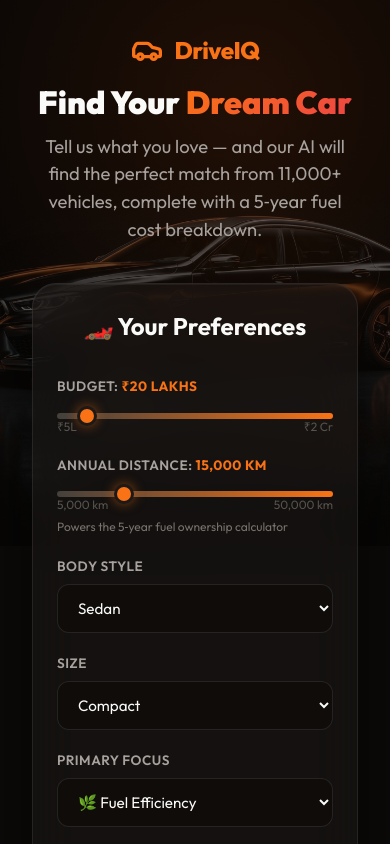
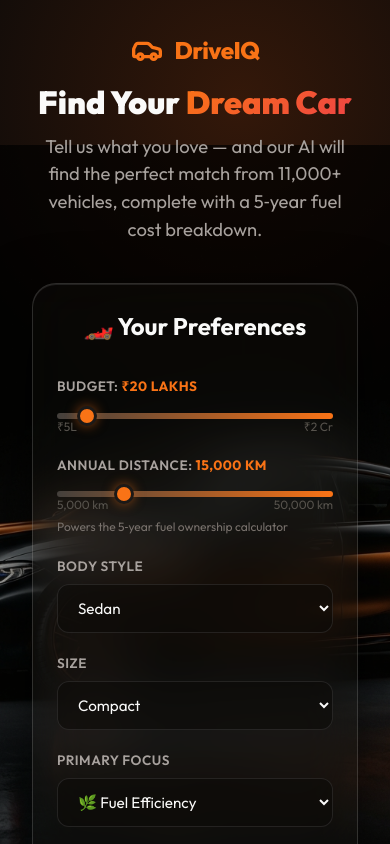
Before and after one commit to PremKarhale/CarRecommendationSystem, a React (Vite) app in the folder Frontend/: page / in a window 390 px wide. Shown: the top 844 px of the page. Built offline with nearby package versions, Linux system fonts and the light colour scheme.

Commit message:
Update index.css

```diff
--- a/Frontend/src/index.css
+++ b/Frontend/src/index.css
@@ -37,16 +37,16 @@
   position: absolute;
   inset: 0;
   background: url('/hero-car.png') center center / cover no-repeat;
-  opacity: 0.35;
+  opacity: 0.7;
   pointer-events: none;
   z-index: 0;
 }
 
 @media (max-width: 768px) {
   .hero-bg-car {
-    background-size: 140% auto;
-    background-position: top center;
-    opacity: 0.35;
+    background-size: 200% auto;
+    background-position: center 30%;
+    opacity: 0.7;
   }
 }
 
@@ -126,13 +126,13 @@
    FORM CARD (glass on dark)
    ============================= */
 .form-card {
-  background: rgba(28, 25, 23, 0.55);
-  border: 1px solid rgba(245, 245, 244, 0.08);
+  background: rgba(28, 25, 23, 0.2);
+  border: 1px solid rgba(255, 255, 255, 0.15);
   border-radius: 24px;
   padding: 2.5rem;
-  box-shadow: 0 24px 64px rgba(0, 0, 0, 0.6), inset 0 1px 0 rgba(255, 255, 255, 0.05);
-  backdrop-filter: blur(24px);
-  -webkit-backdrop-filter: blur(24px);
+  box-shadow: 0 24px 64px rgba(0, 0, 0, 0.8), inset 0 1px 0 rgba(255, 255, 255, 0.1);
+  backdrop-filter: blur(28px);
+  -webkit-backdrop-filter: blur(28px);
   width: 100%;
   max-width: 720px;
   position: relative;
```
